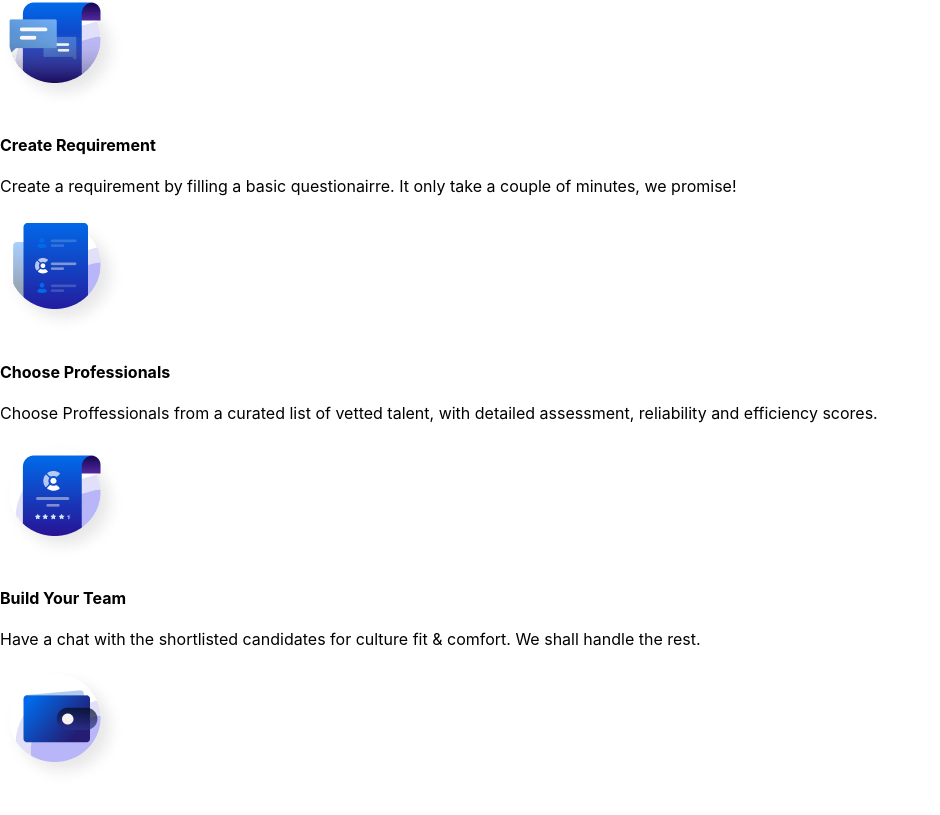
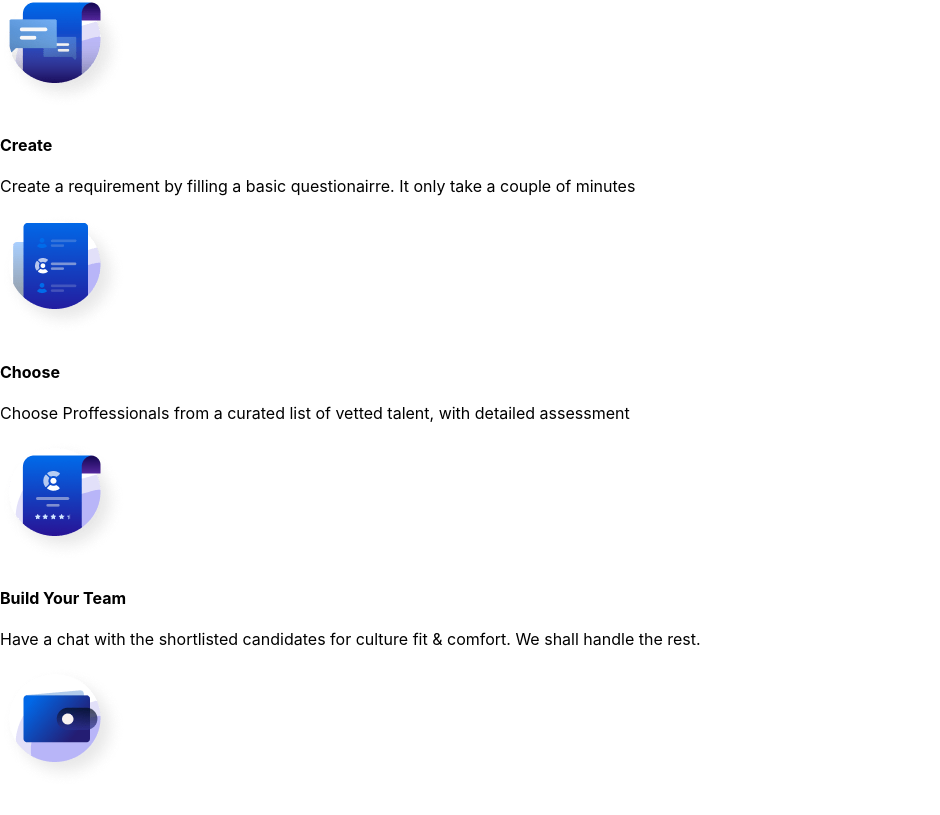
Before and after one commit to themaverikk/top-guns, a Next.js app in the folder src/client/: page / in a window 1280 px wide. Shown: the part 1185-2000 px from the top of the page, without its empty margins (0-940 px from the left). Built offline with nearby package versions, Linux system fonts and the light colour scheme.

Commit message:
Main.css file and index file changes

```diff
--- a/src/client/Views/Features.js
+++ b/src/client/Views/Features.js
@@ -81,7 +81,7 @@ export function Features() {
             {
               key: 4,
               tech: 'Java',
-              text: 'professionals sipping coffee and doing serious work.',
+              text: 'professionals sipping coffee and doing.',
               number: 1000,
               icon: 'lni lni-java',
             },
--- a/src/client/Views/Footer.js
+++ b/src/client/Views/Footer.js
@@ -78,7 +78,7 @@ export function Footer() {
               </div>
 
               <div class="col-lg-3 col-md-6 col-sm-6 col-xs-6 col-mb-12">
-                <div class="widget">
+                {/* <div class="widget">
                   <h3 class="block-title">Subscribe Now</h3>
                   <p>
                     Appropriately implement calysts for change visa wireless
@@ -94,6 +94,17 @@ export function Footer() {
                       <i class="lni-chevron-right"></i>
                     </span>
                   </div>
+                </div> */}
+                <div class="widget">
+                  <h3 class="block-title">Contact Us</h3>
+                  <ul class="menu">
+                    <li>
+                      <a href="#">8750000375</a>
+                    </li>
+                    <li>
+                      <a href="#">support@topguns.com</a>
+                    </li>
+                  </ul>
                 </div>
               </div>
             </div>
@@ -103,14 +114,14 @@ export function Footer() {
             <div class="container">
               <div class="row">
                 <div class="col-md-12">
-                  <div class="site-info text-center">
+                  {/* <div class="site-info text-center">
                     <p>
                       Crafted by
                       <a href="http://uideck.com" rel="nofollow">
                         UIdeck
                       </a>
                     </p>
-                  </div>
+                  </div> */}
                 </div>
               </div>
             </div>
--- a/src/client/Views/Services.js
+++ b/src/client/Views/Services.js
@@ -7,15 +7,15 @@ export function Services() {
             {
               key: 1,
               icon: '/img/services/step1.png',
-              heading: 'Create Requirement',
-              text: 'Create a requirement by filling a basic questionairre. It only take a couple of minutes, we promise!',
+              heading: 'Create',
+              text: 'Create a requirement by filling a basic questionairre. It only take a couple of minutes',
             },
             //    { key: 5, arrow: '/img/services/arrow1.png', arrow: true },
             {
               key: 2,
               icon: '/img/services/step2.png',
-              heading: 'Choose Professionals',
-              text: 'Choose Proffessionals from a curated list of vetted talent, with detailed assessment, reliability and efficiency scores.',
+              heading: 'Choose',
+              text: 'Choose Proffessionals from a curated list of vetted talent, with detailed assessment',
             },
 
             //    { key: 6, arrow: '/img/services/arrow2.png', arrow: true },
--- a/src/client/pages/index.js
+++ b/src/client/pages/index.js
@@ -41,7 +41,7 @@ export default function Home() {
       <Business />
       <Features />
       <Showcase />
-      <Testimonials />
+      {/* <Testimonials /> */}
       <Team />
       <Blog />
       <Contact />
--- a/src/client/styles/main.css
+++ b/src/client/styles/main.css
@@ -584,7 +584,7 @@ button:focus {
   margin-top: 40px;
   margin-right: 20px;
   text-transform: uppercase;
-  width: 180px;
+  width: auto;
   height: 50px;
   padding: 15px 15px;
 }
@@ -594,7 +594,7 @@ button:focus {
   -webkit-box-shadow: 0 4px 6px rgba(50, 50, 93, 0.11),
     0 1px 3px rgba(0, 0, 0, 0.08);
   box-shadow: 0 4px 6px rgba(50, 50, 93, 0.11), 0 1px 3px rgba(0, 0, 0, 0.08);
-  width: 180px;
+  width: auto;
   height: 50px;
   padding: 15px 15px;
   background: #fff;
@@ -1709,7 +1709,7 @@ button:focus {
   margin-bottom: 30px;
 }
 #footer-Content ul.menu li a {
-  color: #e2e2e2;
+  color: #a7a4a4;
   font-size: 16px;
   font-weight: 400;
   line-height: 32px;
```
